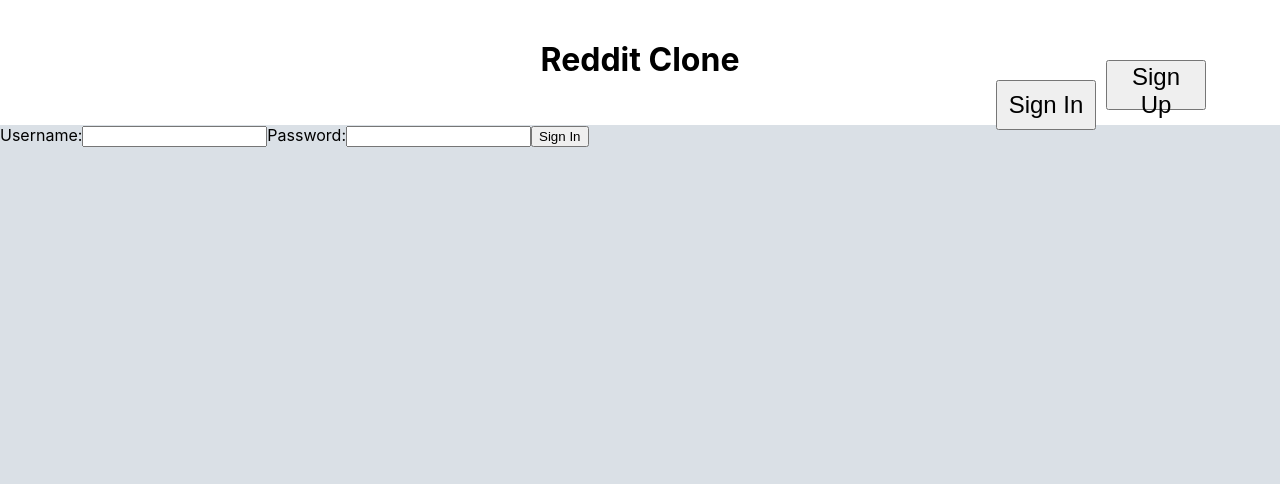
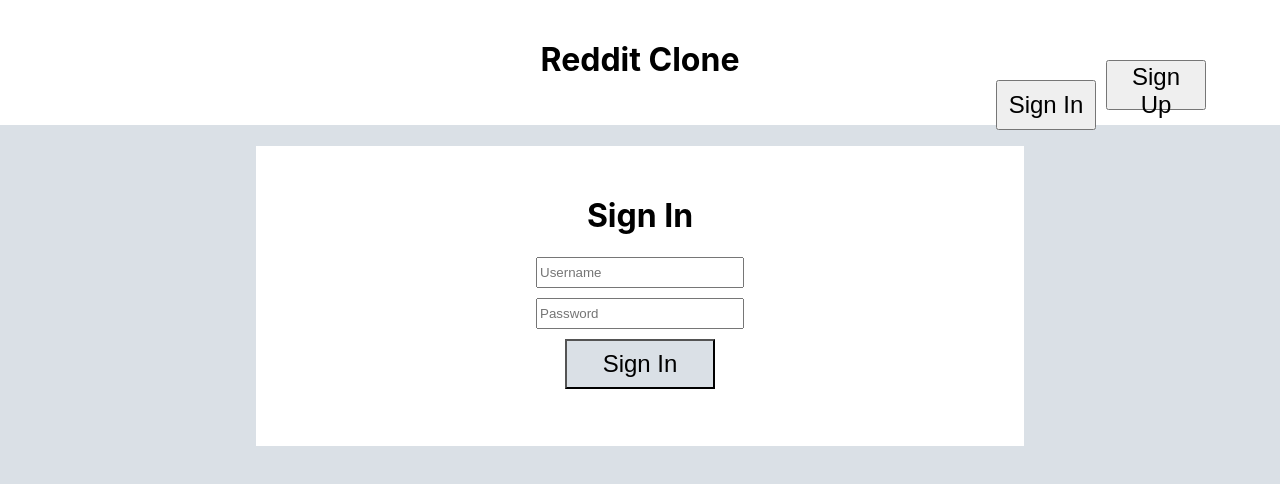
Before and after one commit to mario10king/reddit-clone, a React (Create React App) app in the folder client/: page /sign_in in a window 1280 px wide. Shown: the top 484 px of the page. Built offline with nearby package versions, Linux system fonts and the light colour scheme.

Commit message:
Style forms

```diff
--- /dev/null
+++ b/client/src/Users/Form.js
@@ -0,0 +1,34 @@
+import React, { Component } from 'react';
+import style from './Form.module.css';
+
+class Form extends Component {
+  constructor(props){
+    super(props)
+    this.state = { username: "", password: ""}
+
+    this.handleChange = this.handleChange.bind(this)
+  }
+
+  handleChange(e, type) {
+    if (type === "username"){
+      this.setState({username: e.target.value})
+    }else if(type === "password"){
+      this.setState({password: e.target.value})
+    }
+  }
+
+  render() {
+    return (
+      <div className={style.form}>
+        <h1 className={style.title}> {this.props.value} </h1>
+        <form onSubmit={(e) => this.props.handleSubmit(e, this.state)} >
+          <input placeholder="Username" required className={style.input} type="input" name="username" value={this.state.username} onChange={(e) => this.handleChange(e, "username")}/><br/>
+          <input placeholder="Password" required className={style.input} type="password" name="password" value={this.state.password} onChange={(e) => this.handleChange(e, "password")}/><br/>
+          <input className={style.button} type="submit" value={this.props.value}/>
+        </form>
+      </div>
+    );
+  }
+}
+
+export default Form;
--- /dev/null
+++ b/client/src/Users/Form.module.css
@@ -0,0 +1,28 @@
+.form {
+  background-color: white;
+  width: 60%;
+  height: 300px;
+  margin: auto;
+}
+
+.title {
+  position: relative;
+  top: 50px;
+}
+
+.input {
+  width: 200px;
+  height: 25px;
+  margin-bottom: 10px;
+  position: relative;
+  top: 50px;
+}
+
+.button {
+  background-color: #dae0e6;
+  width: 150px;
+  height: 50px;
+  font-size: 24px;
+  position: relative;
+  top: 50px;
+}
--- a/client/src/Users/SignIn.js
+++ b/client/src/Users/SignIn.js
@@ -1,48 +1,48 @@
 import React, { Component } from 'react';
+import Form from './Form'
 
 class SignIn extends Component {
   constructor(props){
     super(props)
-    this.state = { username: "", password: ""}
+    this.state = {wrongData: false}
 
     this.handleSubmit = this.handleSubmit.bind(this)
-    this.handleChange = this.handleChange.bind(this)
+    this.handleSuccess = this.handleSuccess.bind(this)
+    this.handleFailure = this.handleFailure.bind(this)
   }
 
-  handleSubmit(e) {
+  handleSuccess() {
+    localStorage.setItem("loggedIn", true);
+    this.props.history.push('/')
+  }
+
+  handleFailure() {
+    this.setState({wrongData: true})
+  }
+
+  handleSubmit(e, data) {
     e.preventDefault();
     fetch('/sign_in', {
       method: 'POST',
       headers: { 'Content-type': 'application/json' },
-      body: JSON.stringify({username: this.state.username, password: this.state.password})
+      body: JSON.stringify(data)
     }).then(response => {
-      if(response.ok){
-      this.setState({username: "", password: ""})
-      localStorage.setItem("loggedIn", true);
-      this.props.history.push('/')
+      if(response.ok) {
+        this.handleSuccess()
+      } else {
+        this.handleFailure()
       }
     }).catch((error) => {
       console.log(error)
     })
   }
 
-  handleChange(e, type) {
-    if (type === "username"){
-      this.setState({username: e.target.value})
-    }else if(type === "password"){
-      this.setState({password: e.target.value})
-    }
-  }
-
   render() {
     return (
-      <form onSubmit={this.handleSubmit} >
-        Username:
-        <input type="input" name="username" value={this.state.username} onChange={(e) => this.handleChange(e, "username")}/>
-        Password:
-        <input type="password" name="password" value={this.state.password} onChange={(e) => this.handleChange(e, "password")}/>
-         <input type="submit" value="Sign In"/>
-      </form>
+      <div style={{textAlign: "center"}}>
+        {this.state.wrongData && <h3 style={{color: "red"}}>Username and/or Password are Incorrect</h3>}
+        <Form handleSubmit={this.handleSubmit} value={"Sign In"}/>
+      </div>
     );
   }
 }
--- a/client/src/Users/SignOut.js
+++ b/client/src/Users/SignOut.js
@@ -6,6 +6,12 @@
     super(props)
 
     this.handleSubmit = this.handleSubmit.bind(this)
+    this.handleSuccess = this.handleSuccess.bind(this)
+  }
+
+  handleSuccess(){
+    localStorage.removeItem("loggedIn");
+    this.props.reload()
   }
 
   handleSubmit() {
@@ -13,9 +19,8 @@
       method: 'POST',
       headers: { 'Content-type': 'application/json' },
     }).then(response => {
-      if(response.ok){
-        localStorage.removeItem("loggedIn");
-        this.props.reload()
+      if(response.ok) {
+        this.handleSuccess()
       }
     }).catch((error) => {
       console.log(error)
@@ -24,7 +29,7 @@
 
   render() {
     return (
-      <button className={style.button}onClick={this.handleSubmit}>
+      <button className={style.button} onClick={this.handleSubmit}>
         LogOut
       </button>
     );
--- a/client/src/Users/SignUp.js
+++ b/client/src/Users/SignUp.js
@@ -1,48 +1,49 @@
 import React, { Component } from 'react';
+import Form from './Form'
 
 class SignUp extends Component {
   constructor(props){
     super(props)
-    this.state = { username: "", password: ""}
+    this.state = {wrongData: false}
 
     this.handleSubmit = this.handleSubmit.bind(this)
-    this.handleChange = this.handleChange.bind(this)
+    this.handleSuccess = this.handleSuccess.bind(this)
+    this.handleFailure = this.handleFailure.bind(this)
   }
 
-  handleSubmit(e) {
+  handleSuccess() {
+    localStorage.setItem("loggedIn", true);
+    this.props.history.push('/')
+  }
+
+  handleFailure() {
+    this.setState({wrongData: true})
+  }
+
+  handleSubmit(e, data) {
     e.preventDefault();
     fetch('/users', {
       method: 'POST',
       headers: { 'Content-type': 'application/json' },
-      body: JSON.stringify({username: this.state.username, password: this.state.password})
+      body: JSON.stringify(data)
     }).then(response => {
       if(response.ok){
-      this.setState({username: "", password: ""})
-      localStorage.setItem("loggedIn", true);
-      this.props.history.push('/')
+        this.handleSuccess()
+      } else {
+        this.handleFailure()
       }
     }).catch((error) => {
       console.log(error)
     })
   }
 
-  handleChange(e, type) {
-    if (type === "username"){
-      this.setState({username: e.target.value})
-    }else if(type === "password"){
-      this.setState({password: e.target.value})
-    }
-  }
-
   render() {
     return (
-      <form onSubmit={this.handleSubmit} >
-        Username:
-        <input type="input" name="username" value={this.state.username} onChange={(e) => this.handleChange(e, "username")}/>
-        Password:
-        <input type="password" name="password" value={this.state.password} onChange={(e) => this.handleChange(e, "password")}/>
-        <input type="submit" value="Sign Up"/>
-      </form>
+      <div style={{textAlign: "center"}}>
+        {this.state.wrongData && <h3 style={{color: "red"}}>Username and/or Password are Not Valid</h3>}
+        <Form handleSubmit={this.handleSubmit} value={"Sign Up"}/>
+      </div>
+
     );
   }
 }
```
